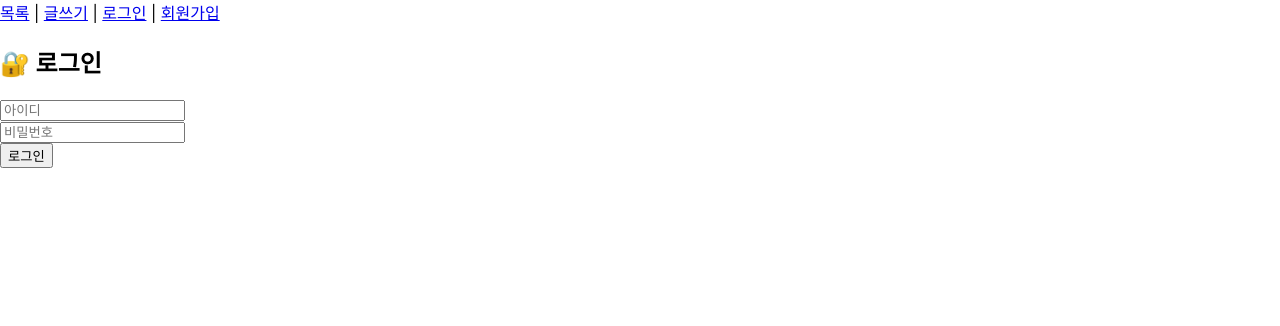
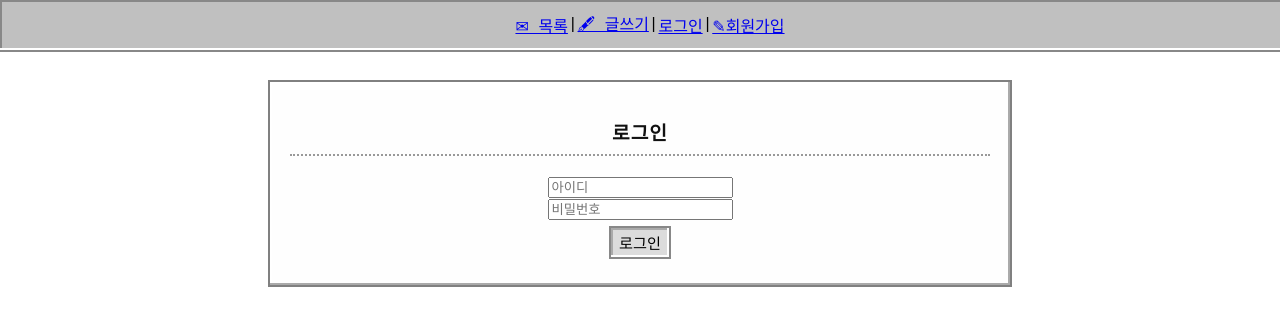
Before and after one commit to wonsanha98/web_mini_project, a React (Create React App) app in the folder frontend/: page /login in a window 1280 px wide. Shown: the top 326 px of the page. Built offline with nearby package versions, Linux system fonts and the light colour scheme.

Commit message:
web_mini_retro

```diff
--- a/frontend/public/index.html
+++ b/frontend/public/index.html
@@ -2,6 +2,8 @@
 <html lang="en">
   <head>
     <meta charset="utf-8" />
+    <link href="https://fonts.googleapis.com/css2?family=Press+Start+2P&display=swap" rel="stylesheet">
+
     <link rel="icon" href="%PUBLIC_URL%/favicon.ico" />
     <meta name="viewport" content="width=device-width, initial-scale=1" />
     <meta name="theme-color" content="#000000" />
--- a/frontend/src/components/NavBar.js
+++ b/frontend/src/components/NavBar.js
@@ -21,15 +21,15 @@ export default function NavBar() {
   };
 
   return (
-    <nav style={{ marginBottom: '20px' }}>
-      <Link to="/">목록</Link> |{' '}
-      <Link to="/write">글쓰기</Link> |{' '}
+    <nav className="retro-navbar">
+      <Link to="/">✉ 목록</Link> |{' '}
+      <Link to="/write">🖋 글쓰기</Link> |{' '}
       {isAuthenticated ? (
-        <button onClick={handleLogout} style={{ marginLeft: '10px' }}>로그아웃</button>
+        <button className="retro-button" onClick={handleLogout} style={{ marginLeft: '10px' }}>로그아웃</button>
       ) : (
         <>
-          <Link to="/login">로그인</Link> |{' '}
-          <Link to="/register">회원가입</Link>
+          <Link to="/login"> 로그인</Link> |{' '}
+          <Link to="/register">✎회원가입</Link>
         </>
       )}
     </nav>
--- a/frontend/src/pages/Login.js
+++ b/frontend/src/pages/Login.js
@@ -8,6 +8,7 @@ import {useState} from 'react';
 // 이 코드는 로그인 시 서버에 POST 요청을 보내는 데 사용된다.
 import axios from 'axios';
 
+import '../styles/note.css'; // 추가
 // 이 파일에서 Login 컴포넌트를 기본 내보내기(export)한다.
 // 다른 컴포넌트나 라우터에서 import 해서 사용할 수 있다.
 export default function Login(){
@@ -19,6 +20,8 @@ export default function Login(){
   const [password, setPassword] = useState('');
   // 로그인 실패 시 화면에 표시할 에러 메시지를 위한 상태이다.
   const [error, setError] = useState('');
+  const [showAlert, setShowAlert] = useState(false);
+
 
   // 로그인 요청 처리 함수
   // 사용자가 로그인 버튼을 클릭했을 때 실행될 함수이다.
@@ -64,8 +67,8 @@ export default function Login(){
   // 로그인 버튼을 클릭 시 handleLogin() 함수가 실행된다.
   // 에러 메시지가 존재할 경우에만 붉은 글씨로 출력한다.
   return (
-    <div>
-      <h2>🔐 로그인</h2>
+    <div className="retro-container">
+      <h2>로그인</h2>
       <input
         type="text"
         placeholder="아이디"
@@ -78,7 +81,7 @@ export default function Login(){
         value={password}
         onChange={(e) => setPassword(e.target.value)}
       /><br />
-      <button onClick={handleLogin}>로그인</button>
+      <button className="retro-button" onClick={handleLogin}>로그인</button>
       {error && <p style={{color: 'red'}}>{error}</p>}
     </div>
   );
--- a/frontend/src/pages/PostEdit.js
+++ b/frontend/src/pages/PostEdit.js
@@ -69,7 +69,7 @@ export default function PostEdit(){
     // 상단에 수정 페이지 제목을 보여준다.
     // 폼을 생성하고, 제출 시 위의 handleSubmit 함수가 실행되게 한다.
     return (
-        <div>
+        <div className="retro-container">
             <h2>✏️ 게시글 수정</h2>
             <form onSubmit={handleSubmit}>
                 <input
--- a/frontend/src/pages/PostWrite.js
+++ b/frontend/src/pages/PostWrite.js
@@ -18,12 +18,6 @@ export default function PostWrite(){
     try{
       const token = sessionStorage.getItem('access_token');
       // 토큰이 없는 경우 아예 요청을 보내지 않도록 한다.
-      // if(!token){
-      //   alert('로그인이 필요합니다.');
-      //   navigate('/login');
-      //   return;
-      // }
-
       // 백엔드 서버의 게시글 등록 API(POST /posts)에 요청을 보낸다.
       const response = await axios.post(
         'http://localhost:8000/posts',
@@ -49,8 +43,8 @@ export default function PostWrite(){
   };
 
   return(
-    <div>
-      <h2>✏️ 새 글 작성</h2>
+    <div className="retro-container">
+      <h2 >🖋 새 글 작성</h2>
       <input
         type="text"
         placeholder="제목"
@@ -62,7 +56,7 @@ export default function PostWrite(){
         value={content}
         onChange={(e) => setContent(e.target.value)}
       /><br />
-      <button onClick={handleSubmit}>작성하기</button>
+      <button className="retro-button" onClick={handleSubmit}>작성하기</button>
     </div>
   )
 }
--- a/frontend/src/pages/Register.js
+++ b/frontend/src/pages/Register.js
@@ -1,76 +1,3 @@
-// src/pages/Register.js
-
-/* 1차
-// React의 useState라는 훅(hook)을 가져온다.
-// 사용자 입력값(이메일, 닉네임, 비밀번호 등)을 저장하는 데 사용한다.
-import {useState} from 'react';
-
-// Register이라는 이름의 함수형 컴포넌트를 선언한다.
-// 이 컴포넌트는 회원가입 화면을 구성하는 역할을 한다.
-function Register(){
-  // email이라는 상태 변수를 선언한다. 초깃값은 빈 문자열 ''이다.
-  // setEmail()을 사용하면 사용자가 입력한 이메일을 저장할 수 있다.
-  const [email, setEmail] = useState('');
-  const [password, setPassword] = useState('');
-  const [nickname, setNickname] = useState('');
-
-  // 회원가입 폼을 제출할 때 실행되는 함수이다.
-  // e는 이벤트 객체로, 브라우저에서 발생한 이벤트(이 경우엔 제출 이벤트)에 대한 정보를 담고있다.
-  const handleSubmit = (e) => {
-    // 폼이 제출되었을 때 페이지가 새로고침되는 기본 동작을 막는다.
-    // Single Page Application(SPA)에서는 새로고침 없이 화면만 바뀌는 것이 일반적이다.
-    e.preventDefault();
-    console.log('회원가입 시도:', email, password, nickname);
-    // 사용자가 회원가입 버튼을 눌렀을 때 알림창을 띄워준다.
-    alert('회원가입 완료 버튼 클릭됨 (아직 실제 등록 기능 없음)');
-  };
-
-  // 이 컴포넌트가 브라우저에 어떤 내용을 보여줄지 JSX로 반환한다.
-  // onSubmit={handleSubmit}사용자가 제출 버튼을 클릭하면 handleSubmi()함수가 실행된다.
-  // type="email": 이메일 입력 전용 필드
-  // placeholder: 입력 전에 보이는 회색 안내 문구
-  // value={email}: 입력 필드의 값은 상태 변수 email로 설정된다.
-  // onChange: 입력값이 바뀔 때마다 setEmail로 상태를 업데이트한다.
-  // style: 입력 필드의 너비와 여백을 인라인 스타일로 지정한다.
-  return(
-    <div>
-      <h2>📝 회원가입</h2>
-      <form onSubmit={handleSubmit}>
-        <div>
-          <input
-            type="email"
-            placeholder="이메일"
-            value={email}
-            onChange={(e) => setEmail(e.target.value)}
-            style={{width: '300px', padding: '8px', marginBottom: '10px'}}
-          />
-        </div>
-        <div>
-          <input
-            type="text"
-            placeholder="닉네임"
-            value={nickname}
-            onChange={(e) => setNickname(e.target.value)}
-            style={{width: '300px', padding: '8px', marginBottom: '10px'}}
-          />
-        </div>
-        <div>
-          <input
-            type="password"
-            placeholder="비밀번호"
-            value={password}
-            onChange={(e) => setPassword(e.target.value)}
-            style={{width: '300px',padding: '8px', marginBottom: '10px'}}
-          />
-        </div>
-        <button type="submit">회원가입</button>
-      </form>
-    </div>
-  )
-}
-
-export default Register;
-*/
 // 2차
 // React의 useState 훅을 import하여 컴포넌트 내에서 상태(state)를 관리할 수 있게 한다.
 import {useState} from 'react';
@@ -118,8 +45,8 @@ export default function Register(){
   // 화면 렌더링 (JSX)
   // 컴포넌트가 브라우저에 렌더링할 UI 요소를 반환한다.
   return (
-    <div>
-      <h2>📝 회원가입</h2>
+    <div className="retro-container">
+      <h2>✎ 회원가입</h2>
       <input
         type="text"
         placeholder="아이디"
@@ -132,7 +59,7 @@ export default function Register(){
         value={password}
         onChange={(e) => setPassword(e.target.value)}
       /><br />
-      <button onClick={handleRegister}>회원가입</button>
+      <button className="retro-button" onClick={handleRegister}>회원가입</button>
       {error && <p style={{color: 'red'}}>{error}</p>}
     </div>
   );
--- /dev/null
+++ b/frontend/src/styles/note.css
@@ -0,0 +1,31 @@
+/* src/styles/note.css */
+
+.note-container {
+  max-width: 700px;
+  margin: 40px auto;
+  padding: 20px 30px;
+  background-color: #ffffff;           /* 흰 배경 */
+  border: 2px solid #888888;           /* 회색 테두리 */
+  font-family: 'Courier New', monospace; /* 고정폭 폰트 */
+  color: #222;
+  box-shadow: 2px 2px 0 #aaa;          /* 살짝 들려 보이는 느낌 */
+
+  text-align: center;
+}
+
+.note-container h2 {
+  font-size: 1.4rem;
+  border-bottom: 1px dashed #888;
+  padding-bottom: 6px;
+  margin-bottom: 20px;
+}
+
+.note-container ul {
+  list-style-type: square;             /* 올드 감성 */
+  padding-left: 20px;
+}
+
+.note-container li {
+  margin-bottom: 10px;
+  line-height: 1.6;
+}
--- /dev/null
+++ b/frontend/src/styles/retro.css
@@ -0,0 +1,88 @@
+/* src/styles/retro.css */
+
+.retro-container {
+    transition: all 0.6s ease-in-out; /* 전체 요소에 느린 전환 적용 */
+    max-width: 700px;
+    margin: 80px auto 40px auto;
+    padding: 20px;
+    background-color: #fefefe;
+    border: 2px solid gray;
+    font-family: 'Press Start 2P', monospace;
+    color: #111;
+    box-shadow: inset -2px -2px 0 #aaa, inset 2px 2px 0 #fff;
+    text-align: center;
+
+}
+
+  .retro-container h2 {
+    font-size: 1.2rem;
+    border-bottom: 2px dotted #999;
+    padding-bottom: 8px;
+    margin-bottom: 20px;
+    letter-spacing: 1px;
+  }
+
+  .retro-container ul {
+    padding-left: 20px;
+    list-style-type: square;
+  }
+
+  .retro-container li {
+    margin-bottom: 12px;
+    font-size: 1rem;
+  }
+
+  .retro-container a {
+    text-decoration: none;
+    color: #000;
+  }
+
+  .retro-navbar {
+    position: fixed;
+    top: 0;
+    left: 0;
+    width: 100%;
+    height: 50px;
+    background-color: #c0c0c0;
+    border-bottom: 2px solid #888;
+    display: flex;
+    justify-content: center;
+    align-items: center;
+    font-family: 'Courier New', monospace;
+    box-shadow: inset -2px -2px 0 #fff, inset 2px 2px 0 #888;
+    z-index: 1000;
+    padding: 0 10px;
+  }
+
+  .retro-button {
+    transition: box-shadow 0.4s;
+    background-color: #dcdcdc;
+    border: 2px solid #888;
+    box-shadow: inset -2px -2px 0 #fff, inset 2px 2px 0 #aaa;
+    font-family: 'Courier New', monospace;
+    padding: 3px 8px;
+    margin: 6px 4px;
+    cursor: default;
+    font-size: 0.95rem;
+    color: #000;
+  }
+
+  .retro-button:active {
+    box-shadow: inset 2px 2px 0 #fff, inset -2px -2px 0 #aaa;
+  }
+
+  .retro-alert {
+    position: fixed;
+    top: 30%;
+    left: 50%;
+    transform: translate(-50%, -50%);
+    background-color: #fefefe;
+    border: 2px solid gray;
+    padding: 20px 30px;
+    font-family: 'Courier New', monospace;
+    font-size: 1rem;
+    color: #000;
+    z-index: 9999;
+    box-shadow: inset -2px -2px 0 #fff, inset 2px 2px 0 #aaa;
+    text-align: center;
+  }
```
Also changed, not shown: frontend/src/pages/PostDetail.js (+40 -35 lines), frontend/src/pages/PostList.js (+7 -4 lines).
